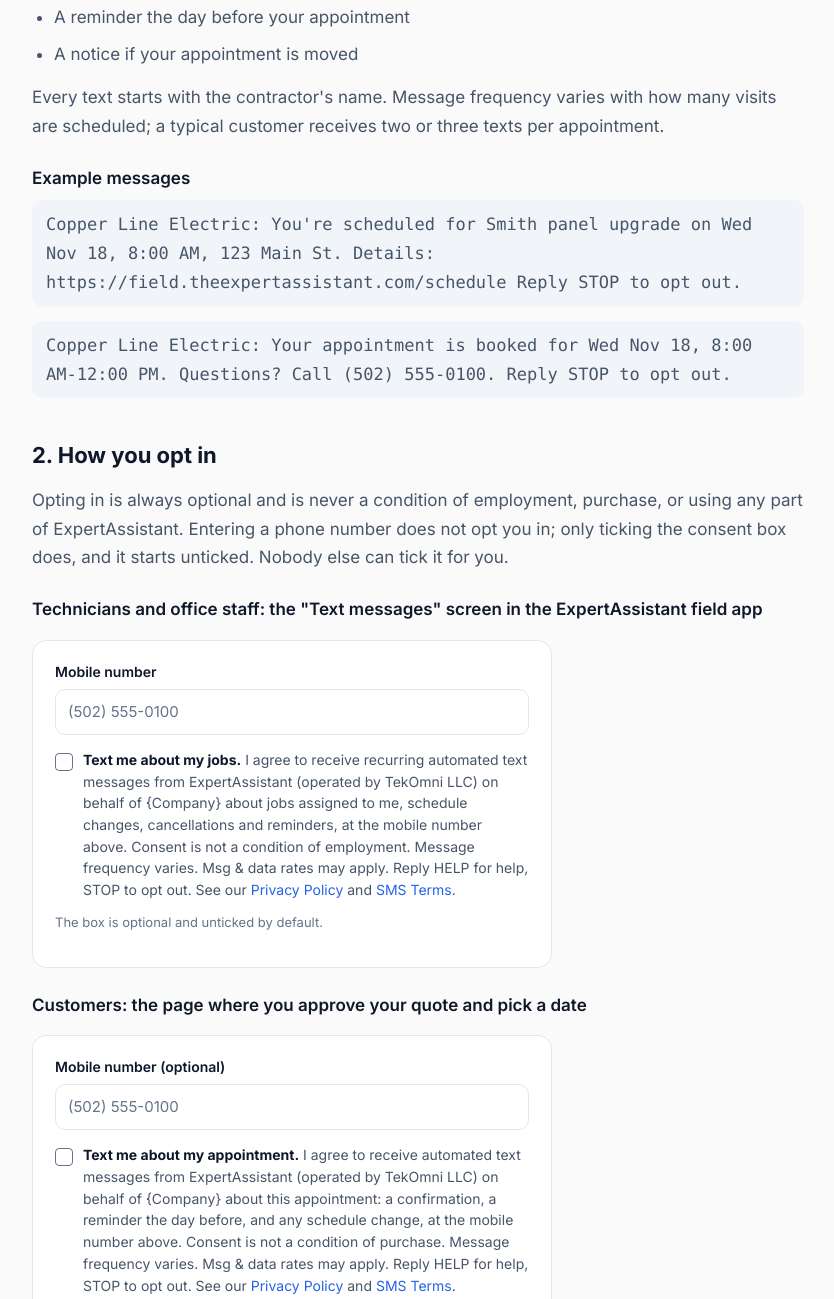
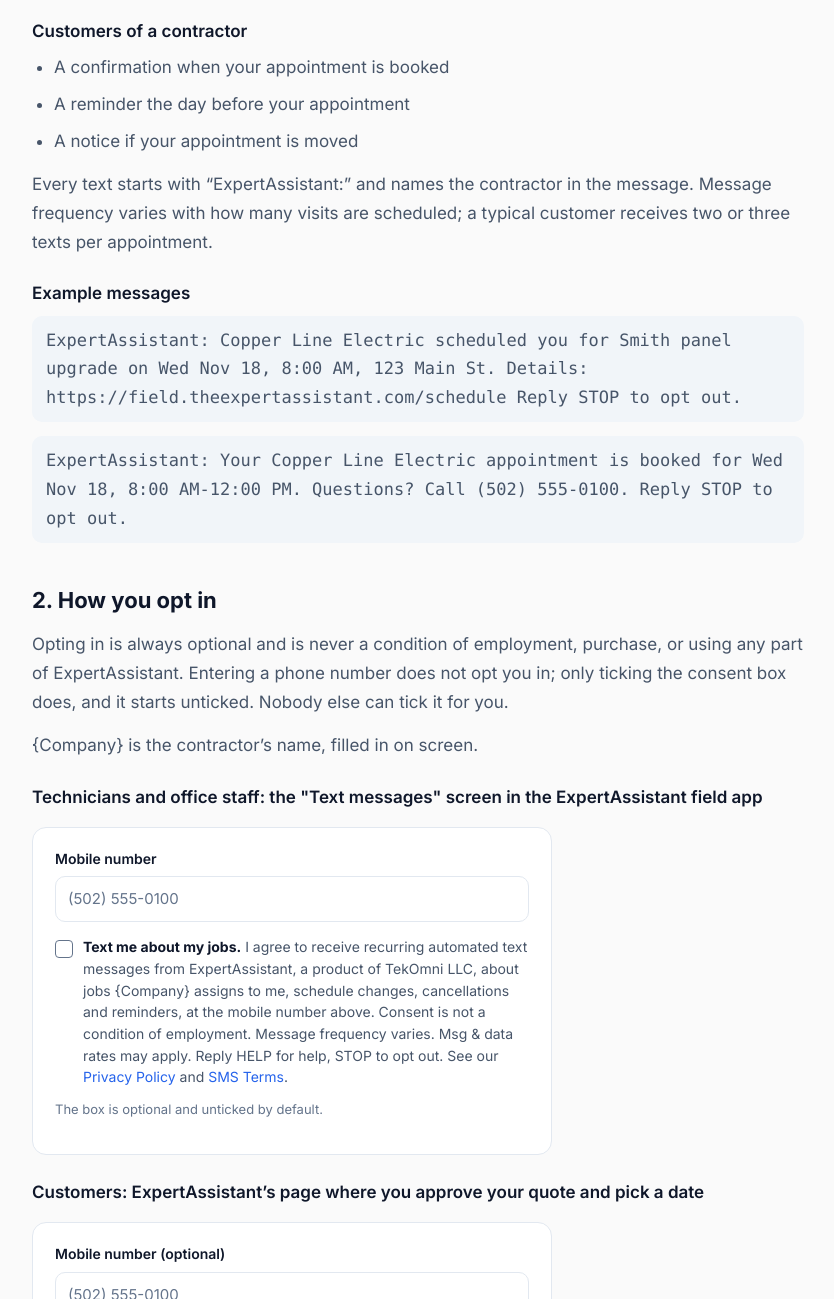
Before and after one commit to devTO1010/expertassistant-website, a plain HTML site: page sms.html in a window 1280 px wide. Shown: the part 784-2083 px from the top of the page, without its empty margins (222-1056 px from the left). Drawn offline with Linux system fonts and the light colour scheme.

Commit message:
SMS: ExpertAssistant (a product of TekOmni LLC) is the sender and opt-in collector; contractor named in the body; product-of-TekOmni line on /sms, /privacy, /terms
Co-Authored-By: Claude Opus 5.5 <noreply@anthropic.com>

```diff
--- a/sms.html
+++ b/sms.html
@@ -4,7 +4,7 @@
   <meta charset="UTF-8">
   <meta name="viewport" content="width=device-width, initial-scale=1.0">
   <title>Text Message Terms — ExpertAssistant</title>
-  <meta name="description" content="How ExpertAssistant job and appointment text messages work: who receives them, how to opt in, how to stop them, and what they cost. Operated by TekOmni LLC.">
+  <meta name="description" content="How ExpertAssistant job and appointment text messages work: who receives them, how to opt in, how to stop them, and what they cost. ExpertAssistant is a product of TekOmni LLC.">
   <meta property="og:title" content="Text Message Terms — ExpertAssistant">
   <meta property="og:description" content="ExpertAssistant job and appointment text messages: opt-in, opt-out, help and rates.">
   <link rel="canonical" href="https://theexpertassistant.com/sms">
@@ -76,13 +76,13 @@
     <div class="container"><div class="inner">
       <div class="section-label">Text messages</div>
       <h1>Job &amp; Appointment Text Messages</h1>
-      <p class="updated">Last updated: November 12, 2026</p>
+      <p class="updated">ExpertAssistant, a product of TekOmni LLC &middot; Last updated: November 12, 2026</p>
     </div></div>
   </section>
 
   <div class="legal-body">
     <div class="callout">
-      <p><strong>ExpertAssistant job notifications</strong> are operational text messages sent by ExpertAssistant, operated by <strong>TekOmni LLC</strong>, on behalf of the electrical contractor you work for or hired. They are never marketing. You receive them only if you opt in, and you can stop them at any time by replying <strong>STOP</strong>.</p>
+      <p><strong>ExpertAssistant job notifications</strong> are operational text messages sent by <strong>ExpertAssistant, a product of TekOmni LLC</strong>, about jobs and appointments with the electrical contractor you work for or hired. ExpertAssistant is the sender of every message and collects every opt-in itself, on its own screens; contractors never collect or give consent for anyone. Every message starts with &ldquo;ExpertAssistant:&rdquo; and names the contractor. They are never marketing. You receive them only if you opt in, and you can stop them at any time by replying <strong>STOP</strong>.</p>
     </div>
 
     <h2>1. Who receives texts, and what they say</h2>
@@ -98,33 +98,34 @@
       <li>A reminder the day before your appointment</li>
       <li>A notice if your appointment is moved</li>
     </ul>
-    <p>Every text starts with the contractor's name. Message frequency varies with how many visits are scheduled; a typical customer receives two or three texts per appointment.</p>
+    <p>Every text starts with &ldquo;ExpertAssistant:&rdquo; and names the contractor in the message. Message frequency varies with how many visits are scheduled; a typical customer receives two or three texts per appointment.</p>
 
     <h3>Example messages</h3>
-    <p class="sample">Copper Line Electric: You're scheduled for Smith panel upgrade on Wed Nov 18, 8:00 AM, 123 Main St. Details: https://field.theexpertassistant.com/schedule Reply STOP to opt out.</p>
-    <p class="sample">Copper Line Electric: Your appointment is booked for Wed Nov 18, 8:00 AM-12:00 PM. Questions? Call (502) 555-0100. Reply STOP to opt out.</p>
+    <p class="sample">ExpertAssistant: Copper Line Electric scheduled you for Smith panel upgrade on Wed Nov 18, 8:00 AM, 123 Main St. Details: https://field.theexpertassistant.com/schedule Reply STOP to opt out.</p>
+    <p class="sample">ExpertAssistant: Your Copper Line Electric appointment is booked for Wed Nov 18, 8:00 AM-12:00 PM. Questions? Call (502) 555-0100. Reply STOP to opt out.</p>
 
     <h2>2. How you opt in</h2>
     <p>Opting in is always optional and is never a condition of employment, purchase, or using any part of ExpertAssistant. Entering a phone number does not opt you in; only ticking the consent box does, and it starts unticked. Nobody else can tick it for you.</p>
 
+    <p>{Company} is the contractor&rsquo;s name, filled in on screen.</p>
     <h3>Technicians and office staff: the "Text messages" screen in the ExpertAssistant field app</h3>
     <div class="screen" aria-label="Example of the technician consent screen">
       <span class="label">Mobile number</span>
       <div class="input">(502) 555-0100</div>
       <div class="row">
         <div class="box" aria-hidden="true"></div>
-        <p><strong>Text me about my jobs.</strong> I agree to receive recurring automated text messages from ExpertAssistant (operated by TekOmni LLC) on behalf of {Company} about jobs assigned to me, schedule changes, cancellations and reminders, at the mobile number above. Consent is not a condition of employment. Message frequency varies. Msg &amp; data rates may apply. Reply HELP for help, STOP to opt out. See our <a href="/privacy">Privacy Policy</a> and <a href="/sms">SMS Terms</a>.</p>
+        <p><strong>Text me about my jobs.</strong> I agree to receive recurring automated text messages from ExpertAssistant, a product of TekOmni LLC, about jobs {Company} assigns to me, schedule changes, cancellations and reminders, at the mobile number above. Consent is not a condition of employment. Message frequency varies. Msg &amp; data rates may apply. Reply HELP for help, STOP to opt out. See our <a href="/privacy">Privacy Policy</a> and <a href="/sms">SMS Terms</a>.</p>
       </div>
       <p class="note">The box is optional and unticked by default.</p>
     </div>
 
-    <h3>Customers: the page where you approve your quote and pick a date</h3>
+    <h3>Customers: ExpertAssistant&rsquo;s page where you approve your quote and pick a date</h3>
     <div class="screen" aria-label="Example of the customer consent screen">
       <span class="label">Mobile number (optional)</span>
       <div class="input">(502) 555-0100</div>
       <div class="row">
         <div class="box" aria-hidden="true"></div>
-        <p><strong>Text me about my appointment.</strong> I agree to receive automated text messages from ExpertAssistant (operated by TekOmni LLC) on behalf of {Company} about this appointment: a confirmation, a reminder the day before, and any schedule change, at the mobile number above. Consent is not a condition of purchase. Message frequency varies. Msg &amp; data rates may apply. Reply HELP for help, STOP to opt out. See our <a href="/privacy">Privacy Policy</a> and <a href="/sms">SMS Terms</a>.</p>
+        <p><strong>Text me about my appointment.</strong> I agree to receive automated text messages from ExpertAssistant, a product of TekOmni LLC, about my {Company} appointment: a confirmation, a reminder the day before, and any schedule change, at the mobile number above. Consent is not a condition of purchase. Message frequency varies. Msg &amp; data rates may apply. Reply HELP for help, STOP to opt out. See our <a href="/privacy">Privacy Policy</a> and <a href="/sms">SMS Terms</a>.</p>
       </div>
       <p class="note">Booking works the same without ticking it; you still get email.</p>
     </div>
@@ -145,13 +146,13 @@
     <p>Your mobile number and opt-in information are used only to send the texts described above. They are never sold, rented, or shared with third parties or affiliates for marketing or promotional purposes. See our <a href="/privacy">Privacy Policy</a>. Use of ExpertAssistant is governed by our <a href="/terms">Terms of Service</a>.</p>
 
     <h2>6. Contact</h2>
-    <p><strong>TekOmni LLC</strong><br>Email: <a href="mailto:TellMeMore@TekOmni.com">TellMeMore@TekOmni.com</a><br>Phone: (502) 230-8224<br>Louisville, Kentucky, USA</p>
+    <p><strong>ExpertAssistant, a product of TekOmni LLC</strong><br>Website: <a href="https://tekomni.com">tekomni.com</a><br>Email: <a href="mailto:TellMeMore@TekOmni.com">TellMeMore@TekOmni.com</a><br>Phone: (502) 230-8224<br>Louisville, Kentucky, USA</p>
   </div>
 
   <footer>
     <div class="container">
       <div class="footer-bottom">
-        <span>&copy; 2026 TekOmni LLC. All rights reserved.</span>
+        <span>ExpertAssistant, a product of <a href="https://tekomni.com">TekOmni LLC</a>. &copy; 2026 TekOmni LLC. All rights reserved.</span>
         <span><a href="/terms">Terms</a><a href="/privacy">Privacy</a><a href="/sms">Text messages</a></span>
       </div>
     </div>
```
Also changed, not shown: privacy.html (+2 -2 lines), terms.html (+2 -2 lines).
